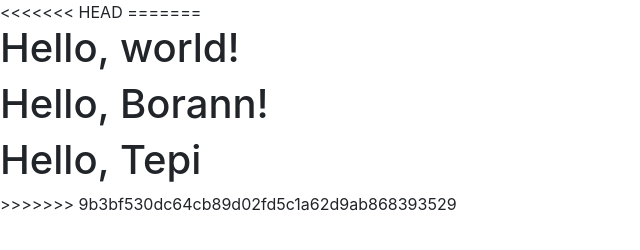
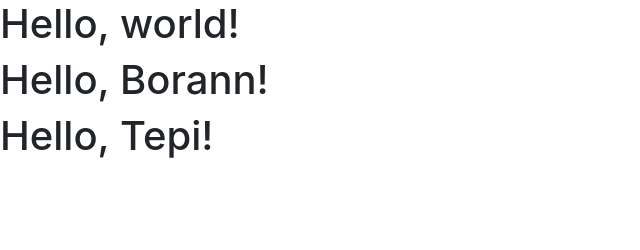
Before and after one commit to Hengborann-Moul/git-testing, a plain HTML site: page index.html in a window 1280 px wide. Shown: the whole page, without its empty margins (0-640 px from the left). Drawn offline with nearby package versions, Linux system fonts and the light colour scheme.

```diff
--- a/index.html
+++ b/index.html
@@ -1,14 +1,5 @@
 <!DOCTYPE html>
 <html>
-<<<<<<< HEAD
-<head>
-	<title></title>
-</head>
-<body>
-
-</body>
-</html>
-=======
   <head>
     <meta charset="utf-8">
     <meta name="viewport" content="width=device-width, initial-scale=1">
@@ -20,10 +11,9 @@
   <body>
     <h1>Hello, world!</h1>
     <h1>Hello, Borann!</h1>
-    <h1>Hello, Tepi</h1>
+    <h1>Hello, Tepi!</h1>
 
     <script src="https://ajax.googleapis.com/ajax/libs/jquery/2.1.4/jquery.min.js"></script>
     <script src="https://maxcdn.bootstrapcdn.com/bootstrap/4.0.0-alpha.2/js/bootstrap.min.js" integrity="sha384-vZ2WRJMwsjRMW/8U7i6PWi6AlO1L79snBrmgiDpgIWJ82z8eA5lenwvxbMV1PAh7" crossorigin="anonymous"></script>
   </body>
 </html>
->>>>>>> 9b3bf530dc64cb89d02fd5c1a62d9ab868393529
```
